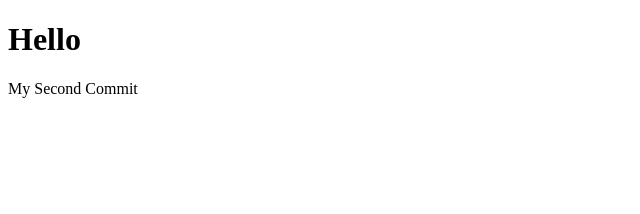
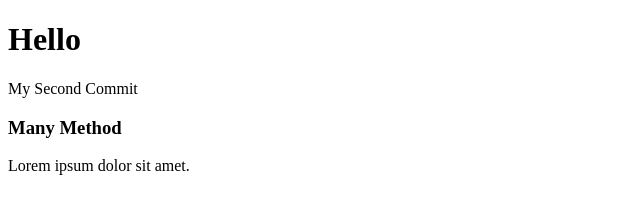
Before and after one commit to Johnadibe/git-one, a plain HTML site: page index.html in a window 1280 px wide. Shown: the whole page, without its empty margins (0-640 px from the left). Drawn offline with Linux system fonts and the light colour scheme.

Commit message:
Added a new section

```diff
--- a/index.html
+++ b/index.html
@@ -10,5 +10,10 @@
     <h1>Hello</h1>
     <p>My Second Commit</p>
 
+    <section>
+        <h3>Many Method</h3>
+        <p>Lorem ipsum dolor sit amet.</p>
+    </section>
+
 </body>
 </html>
```
